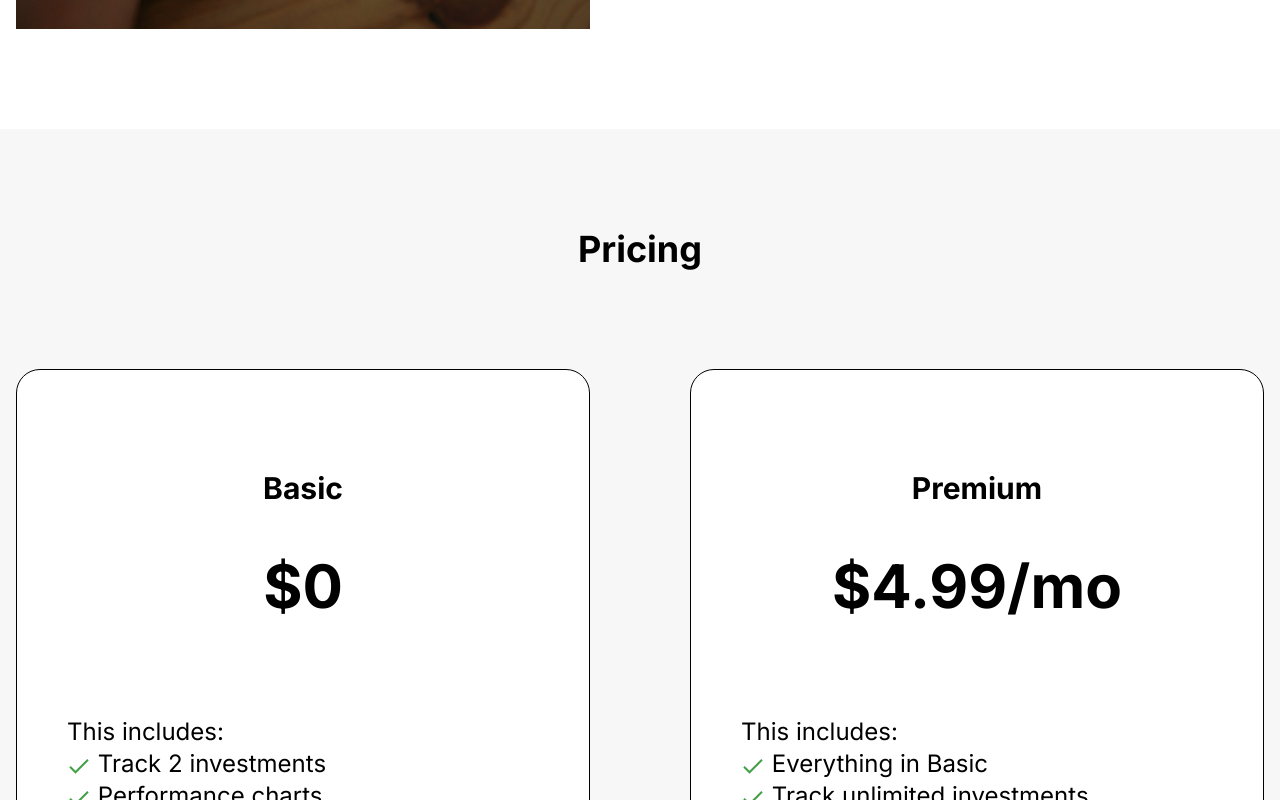
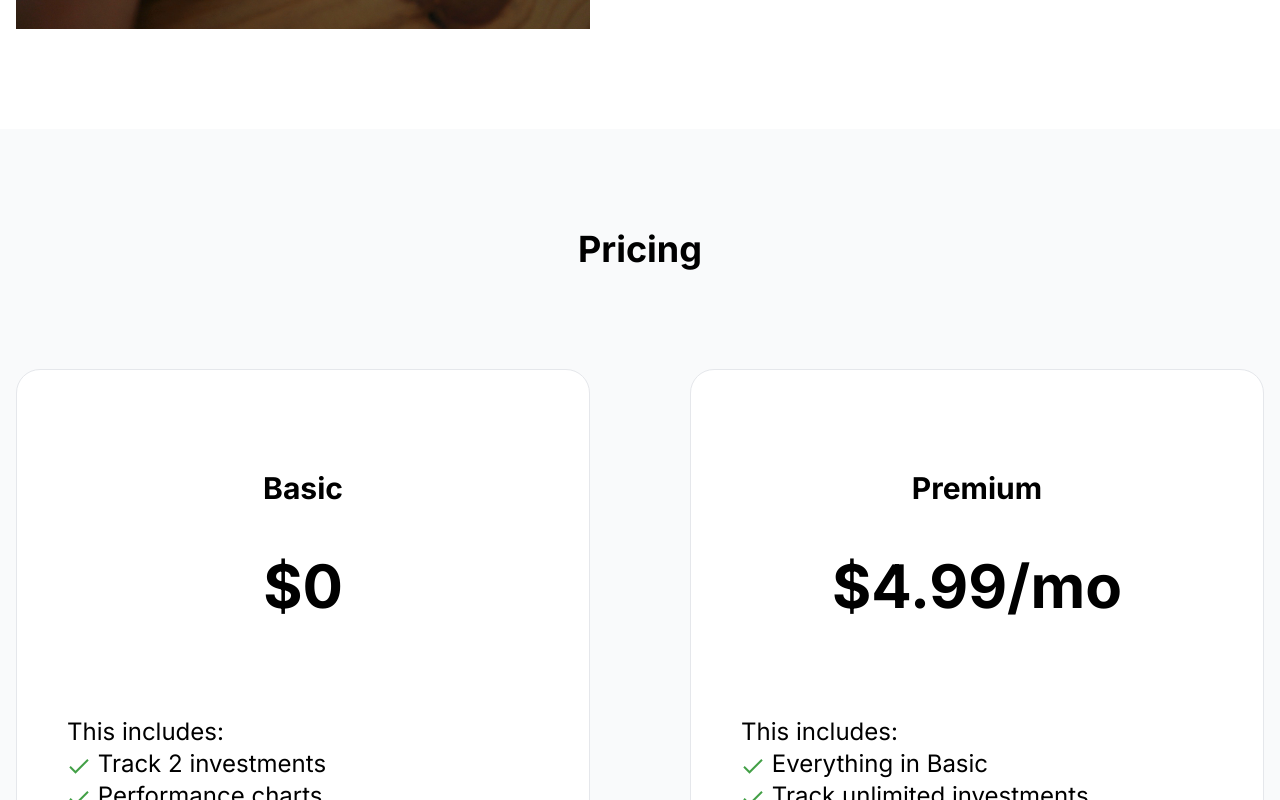
Before and after one commit to lvanderveekens/growfolio, a Next.js app in the folder frontend/: page / in a window 1280 px wide. Shown: the part 2940-3740 px from the top of the page. Built offline with nearby package versions, Linux system fonts and the light colour scheme; no server answers.

Commit message:
Playing around with colors

```diff
--- a/frontend/app/dropdown.tsx
+++ b/frontend/app/dropdown.tsx
@@ -61,7 +61,7 @@ const Dropdown: React.FC<DropdownProps> = ({
   }, []);
 
   return (
-    <div className={`${className} relative block w-full`} ref={dropdownRef}>
+    <div className={`${className} bg-white relative block w-full`} ref={dropdownRef}>
       <div>
         <button
           type="button"
--- a/frontend/app/globals.css
+++ b/frontend/app/globals.css
@@ -7,6 +7,7 @@
       @apply py-2;
       @apply disabled:bg-gray-100;
       @apply w-full;
+      @apply bg-white;
     }
 
     textarea {
@@ -14,11 +15,13 @@
       @apply px-4;
       @apply py-2;
       @apply w-full;
+      @apply bg-white;
     }
 
     table {
       @apply whitespace-nowrap;
       @apply w-full;
+      @apply bg-white;
     }
 
     tr {
@@ -35,9 +38,11 @@
       @apply border;
       @apply p-2;
     }
-  }
+
+    body {
+      @apply bg-gray-50;
+    }
+}
 
 @tailwind components;
 @tailwind utilities;
-
-body {}
--- a/frontend/app/investments/[id]/page.tsx
+++ b/frontend/app/investments/[id]/page.tsx
@@ -209,7 +209,7 @@ export default function InvestmentPage({ params }: { params: { id: string } }) {
               <>
                 <div className="mb-4">Last update: {lastUpdate!!.date}</div>
 
-                <div className="border py-[75px] text-center mb-4">
+                <div className="border bg-white py-[75px] text-center mb-4">
                   <div className="font-bold text-3xl">
                     {settings &&
                       formatAmountInCentsAsCurrencyString(
--- a/frontend/app/landing-page.tsx
+++ b/frontend/app/landing-page.tsx
@@ -93,7 +93,8 @@ export default function LandingPage() {
       </div>
 
       {/* why section */}
-      <div id="why" className="container py-[50px] lg:py-[100px]">
+      <div id="why" className="py-[50px] lg:py-[100px] bg-white">
+        <div className="container">
           <h2 className="text-2xl lg:text-4xl font-bold text-center mb-[50px] lg:mb-[100px]">
             Why Growfolio?
           </h2>
@@ -104,9 +105,9 @@ export default function LandingPage() {
                 All investments in one place.
               </div>
               <div className="text-lg lg:text-2xl">
-              Have all your investments, be it stocks, bonds, cryptocurrencies,
-              or any asset, neatly organized in one place. No more flipping
-              between apps to get the big picture.
+                Have all your investments, be it stocks, bonds,
+                cryptocurrencies, or any asset, neatly organized in one place.
+                No more flipping between apps to get the big picture.
               </div>
             </div>
             <div className="lg:col-start-7 lg:col-span-6">
@@ -143,8 +144,8 @@ export default function LandingPage() {
               </div>
               <div className="text-lg lg:text-2xl">
                 Access your investment data anytime, anywhere, right from your
-              smartphone. Stay informed about your portfolio's performance, even
-              when you're on the move.
+                smartphone. Stay informed about your portfolio's performance,
+                even when you're on the move.
               </div>
             </div>
             <div className="lg:col-start-7 lg:col-span-6">
@@ -173,16 +174,17 @@ export default function LandingPage() {
             </div>
           </div>
         </div>
+      </div>
 
       {/* pricing section */}
-      <div id="pricing" className="py-[50px] lg:py-[100px] bg-[#F7F7F7]">
+      <div id="pricing" className="py-[50px] lg:py-[100px]">
         <div className="container">
           <h2 className="text-2xl lg:text-4xl font-bold text-center mb-[50px] lg:mb-[100px]">
             Pricing
           </h2>
 
           <div className="grid grid-cols-1 lg:grid-cols-2 gap-[50px] lg:gap-[100px] lg:text-2xl">
-            <div className="flex flex-col rounded-3xl border border-black border-1 bg-white px-[50px] py-[50px] lg:py-[100px]">
+            <div className="flex flex-col rounded-3xl border border border-1 bg-white px-[50px] py-[50px] lg:py-[100px]">
               <div className="text-2xl lg:text-3xl font-bold text-center mb-[50px]">
                 Basic
               </div>
@@ -218,7 +220,7 @@ export default function LandingPage() {
               </div>
             </div>
 
-            <div className="flex flex-col rounded-3xl border border-black border-1 bg-white px-[50px] py-[50px] lg:py-[100px]">
+            <div className="flex flex-col rounded-3xl border border border-1 bg-white px-[50px] py-[50px] lg:py-[100px]">
               <div className="text-2xl lg:text-3xl font-bold text-center mb-[50px]">
                 Premium
               </div>
@@ -250,7 +252,7 @@ export default function LandingPage() {
       </div>
 
       {/* contact section */}
-      <div id="contact" className="py-[50px] lg:py-[100px]">
+      <div id="contact" className="py-[50px] lg:py-[100px] bg-white">
         <h2 className="text-2xl lg:text-4xl font-bold text-center mb-[50px] lg:mb-[100px]">
           Contact
         </h2>
--- a/frontend/app/nav/app-navbar.tsx
+++ b/frontend/app/nav/app-navbar.tsx
@@ -117,8 +117,8 @@ export const AppNavbar: React.FC<AppNavbarProps> = () => {
         </div>
 
         {/* mobile */}
-        <div className={`${isOpen ? "block" : "hidden"} py-4 lg md:hidden`}>
-          <div className="flex flex-col gap-2">
+        <div className={`${isOpen ? "block" : "hidden"} pb-4 lg md:hidden`}>
+          <div className="flex flex-col gap-4">
             {!isLoadingUser && user && (
               <div className="font-normal">{user.email}</div>
             )}
--- a/frontend/app/nav/landing-page-navbar.tsx
+++ b/frontend/app/nav/landing-page-navbar.tsx
@@ -61,8 +61,8 @@ export const LandingPageNavbar: React.FC<LandingPageNavbarProps> = () => {
       </div>
 
       {/* mobile */}
-      <div className={`${isOpen ? "block" : "hidden"} py-4 text-lg md:hidden`}>
-        <div className="flex flex-col gap-2">
+      <div className={`${isOpen ? "block" : "hidden"} pb-4 text-lg md:hidden`}>
+        <div className="flex flex-col gap-4">
           <div className="">
             <Link
               className={`hover:text-green-400`}
--- a/frontend/app/overview-page.tsx
+++ b/frontend/app/overview-page.tsx
@@ -435,7 +435,7 @@ export default function OverviewPage() {
             {lastUpdateDate && transactions.length > 0 && (
               <>
                 <div className="mb-4">Last update: {lastUpdateDate}</div>
-                <div className="border py-[75px] text-center mb-4">
+                <div className="border py-[75px] bg-white text-center mb-4">
                   <div className="font-bold text-3xl">
                     {settings &&
                       formatAmountInCentsAsCurrencyString(
@@ -484,6 +484,7 @@ export default function OverviewPage() {
                 {investmentRows.map((investmentRow) => {
                   return (
                     <Link
+                      className="bg-white"
                       key={investmentRow.id}
                       href={`/investments/${investmentRow.id}`}
                     >
--- a/frontend/app/profile/page.tsx
+++ b/frontend/app/profile/page.tsx
@@ -44,7 +44,7 @@ export default function ProfilePage() {
           </div>
         )}
         {!loading && (
-          <div className="w-full lg:w-[500px]">
+          <div className="w-full lg:w-[400px]">
             <div className="mb-4">
               <label>
                 <div>Email</div>
```
Lines whose indentation alone changed are shown as unchanged.
